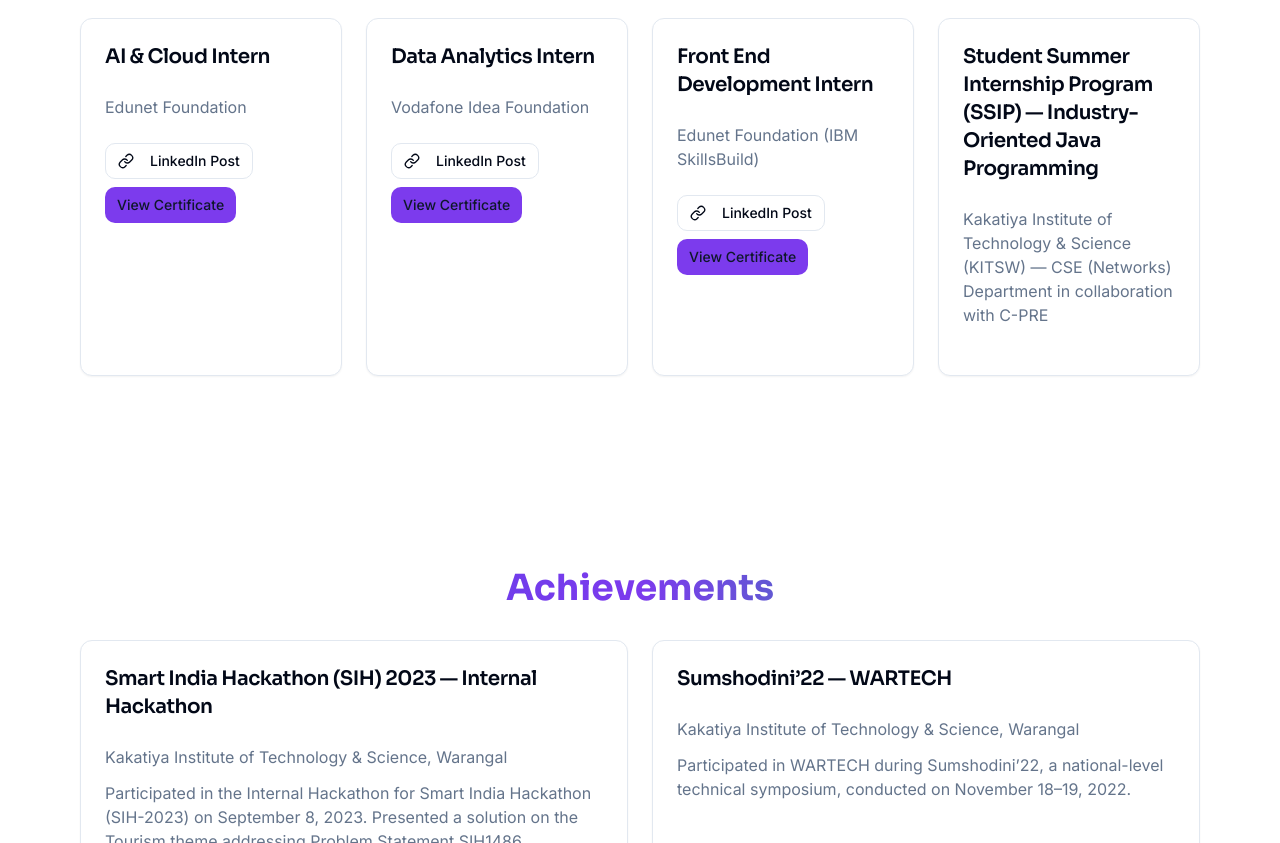
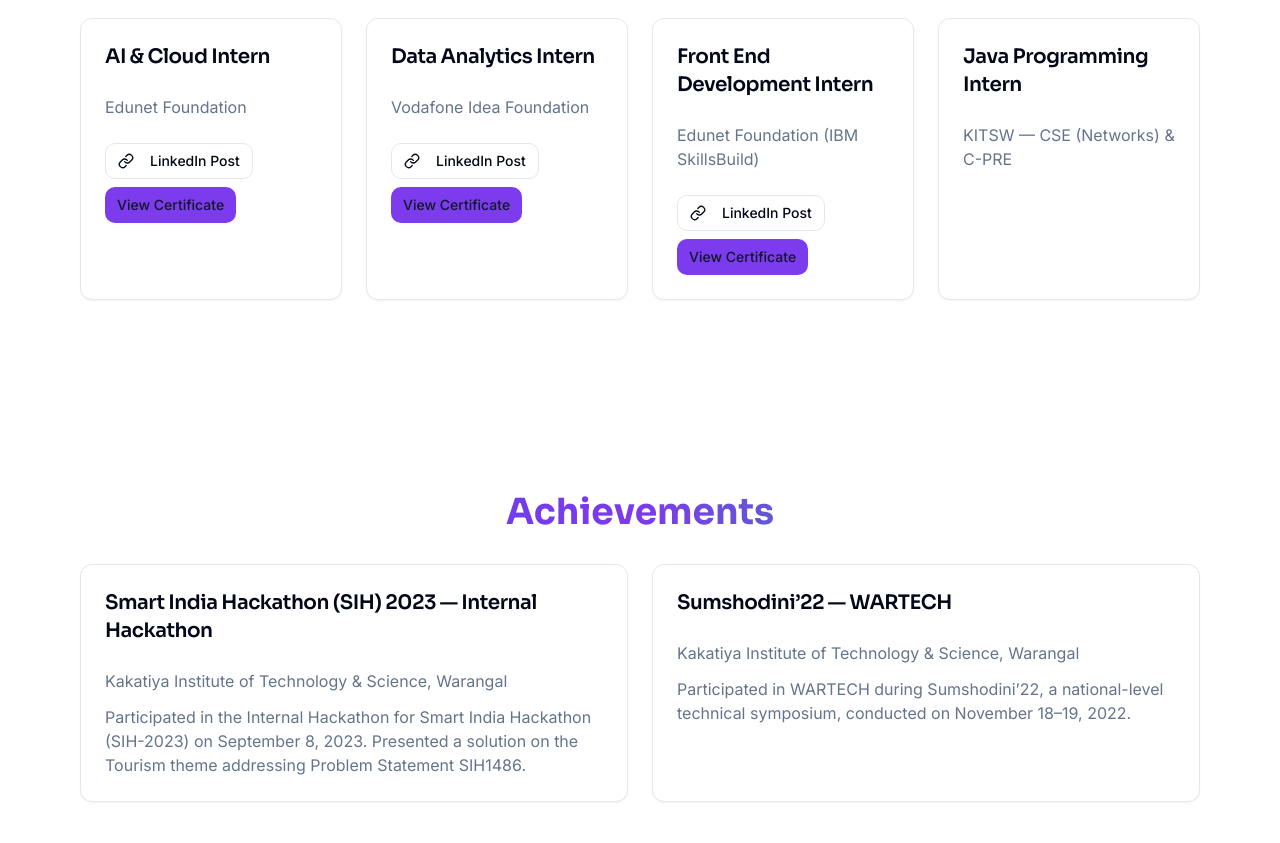
Before and after one commit to akhiranandan2003/portfolio, a React (Vite) app: page / in a window 1280 px wide. Shown: the part 1260-2103 px from the top of the page. Built offline with nearby package versions, Linux system fonts and the light colour scheme.

Commit message:
Simplify Java internship card text

```diff
--- a/src/components/ExperienceSection.tsx
+++ b/src/components/ExperienceSection.tsx
@@ -148,8 +148,8 @@ const ExperienceSection = () => {
           index={6}
         />
         <ExperienceCard
-          title="Student Summer Internship Program (SSIP) — Industry-Oriented Java Programming"
-          company="Kakatiya Institute of Technology & Science (KITSW) — CSE (Networks) Department in collaboration with C-PRE"
+          title="Java Programming Intern"
+          company="KITSW — CSE (Networks) & C-PRE"
           index={7}
         />
       </div>
```
